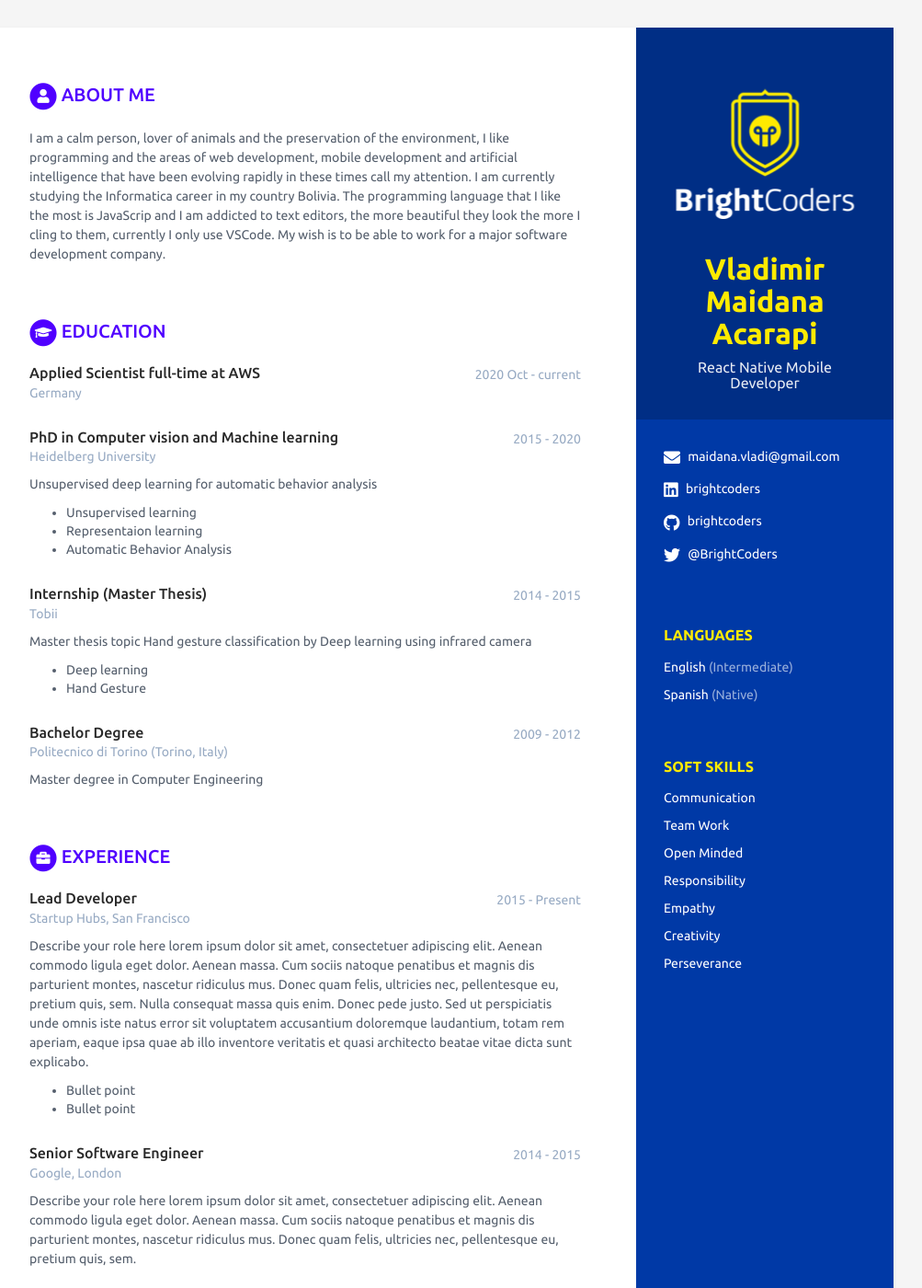
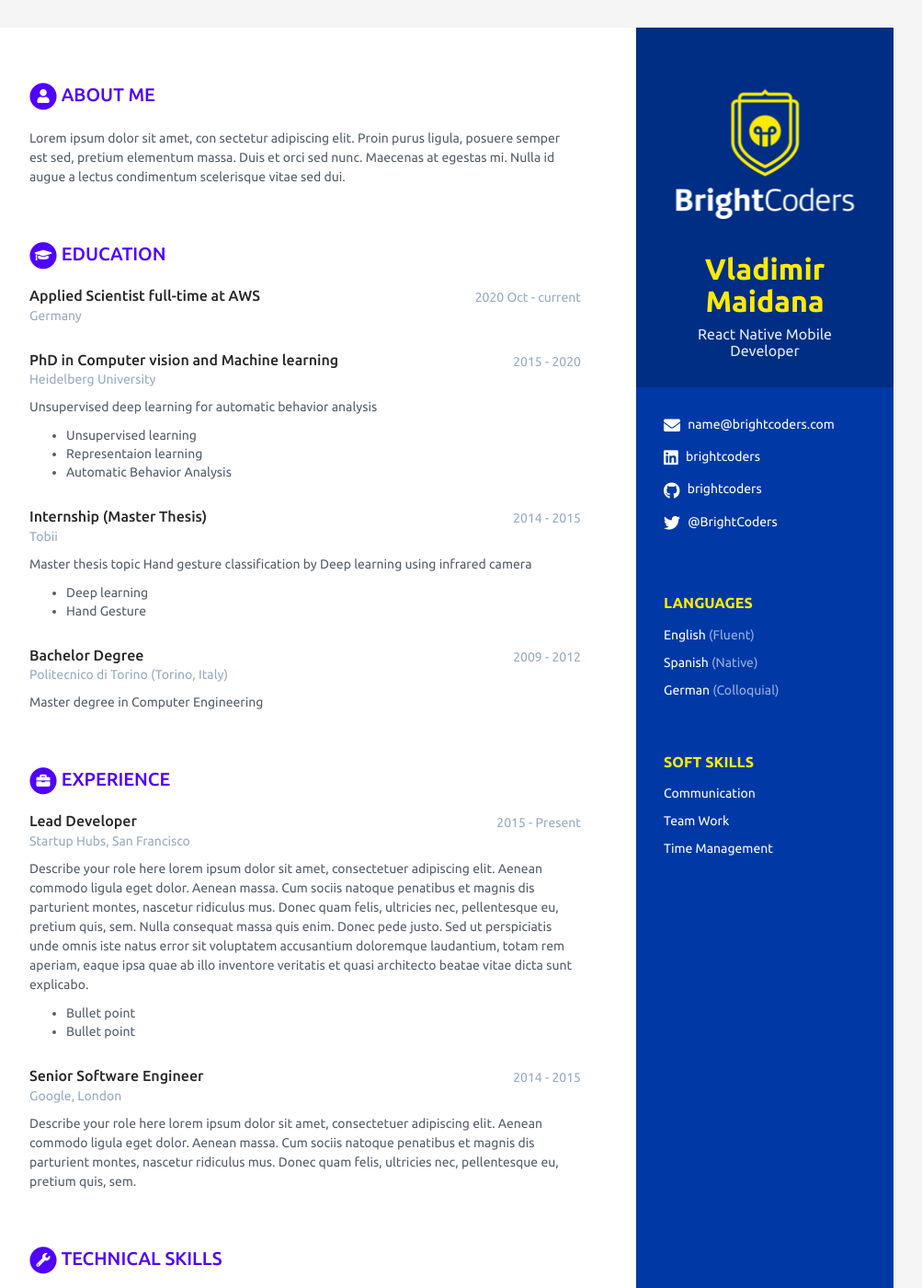
Before and after one commit to BC-MAY-21-RN/scorecard-96vladi, a Jekyll site: the page built from index.html, in a window 1280 px wide and 1400 px high. Shown: the whole window at 92% size, without its empty margins (168-1171 px from the left). Built offline with Jekyll 4.4.1, drawn with Linux system fonts in a browser that asks for light colours.

Commit message:
section-name

```diff
--- a/_data/data.yml
+++ b/_data/data.yml
@@ -7,12 +7,12 @@ sidebar:
   education: False # NO MODIFICAR
 
   # Profile information
-  name: Vladimir Maidana Acarapi # Nombre completo
+  name: Vladimir Maidana # Nombre completo
   tagline: React Native Mobile Developer # React Native Mobile Developer ó Ruby on Rails Web Developer Según sea el caso
   avatar: escudo.png # No modificar
 
   # Actualiza tus datos de contacto
-  email: maidana.vladi@gmail.com
+  email: name@brightcoders.com
   phone:
   website: # No agregar http://
   linkedin: brightcoders
@@ -27,13 +27,13 @@ sidebar:
   # Actualiza según los idiomas y nieles que tienes. Agrega o Elimina según sea necesario.
   languages:
     - idiom: English
-      level: Intermediate # Utiliza el resultado de tu examen oficial, o el nivel de acuerdo al modelo Dreyfus
+      level: Fluent # Utiliza el resultado de tu examen oficial, o el nivel de acuerdo al modelo Dreyfus
 
     - idiom: Spanish
       level: Native # Utiliza el resultado de tu examen oficial, o el nivel de acuerdo al modelo Dreyfus
 
-  #  - idiom: German
-  #    level: Colloquial
+    - idiom: German
+      level: Colloquial
 
   # Registra aquí tus soft skills. Agrega o elimina según sea necesario
   interests:
@@ -43,29 +43,14 @@ sidebar:
     - item: Team Work
       link: # dejar en blanco
 
-    - item: Open Minded
-      link: # dejar en blanco
-
-    - item: Responsibility
-      link: # dejar en blanco
-
-    - item: Empathy
-      link: # dejar en blanco
-
-    - item: Creativity
-      link: # dejar en blanco
-
-    - item: Perseverance
+    - item: Time Management
       link: # dejar en blanco
 
 # Registra aquí un resumen de tu perfil
 career-profile:
   title: About Me # NO MODIFICAR
   summary: |
-    I am a calm person, lover of animals and the preservation of the environment, I like programming and the areas of web development, mobile development and artificial intelligence that have been evolving rapidly in these times call my attention.
-    I am currently studying the Informatica career in my country Bolivia.
-    The programming language that I like the most is JavaScrip and I am addicted to text editors, the more beautiful they look the more I cling to them, currently I only use VSCode.
-    My wish is to be able to work for a major software development company.
+    Lorem ipsum dolor sit amet, con sectetur adipiscing elit. Proin purus ligula, posuere semper est sed, pretium elementum massa. Duis et orci sed nunc. Maecenas at egestas mi. Nulla id augue a lectus condimentum scelerisque vitae sed dui.
 
 # Registra aquí tus estudios. Agrega o elimina según sea necesario
 educationcomplete:
```
